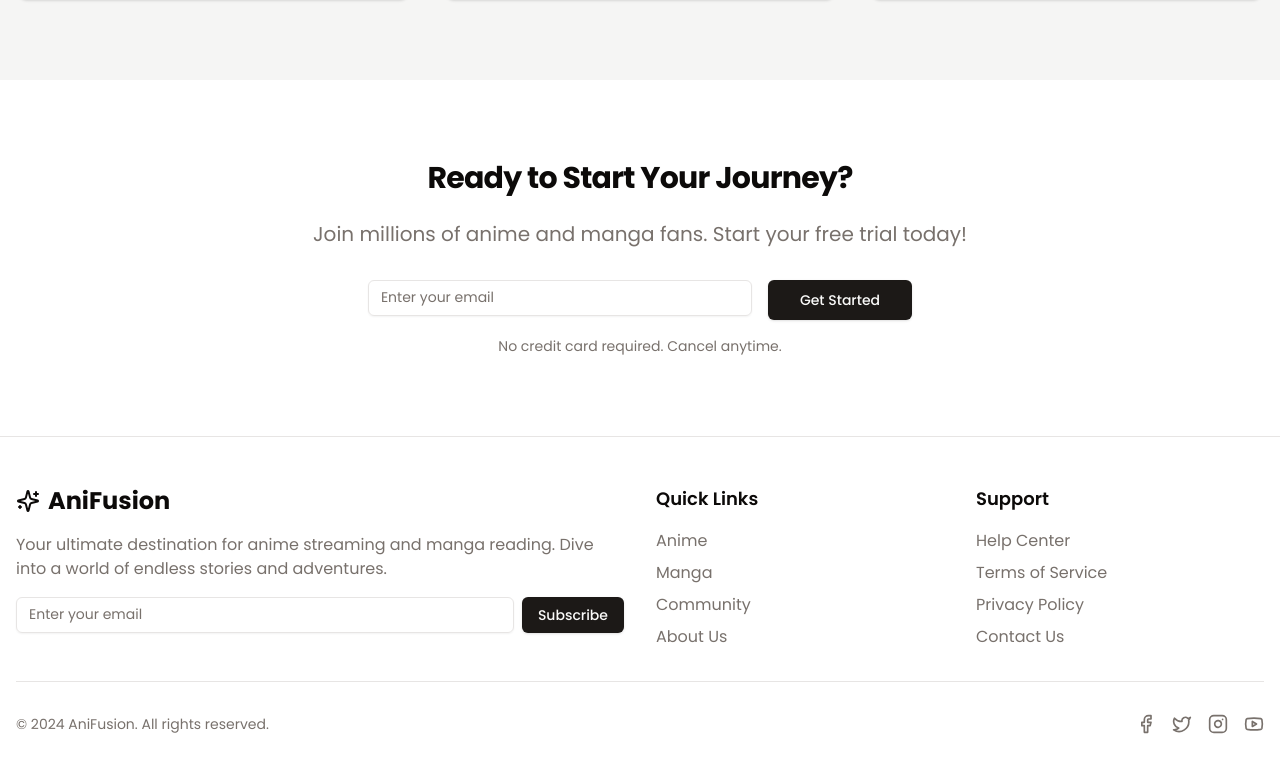
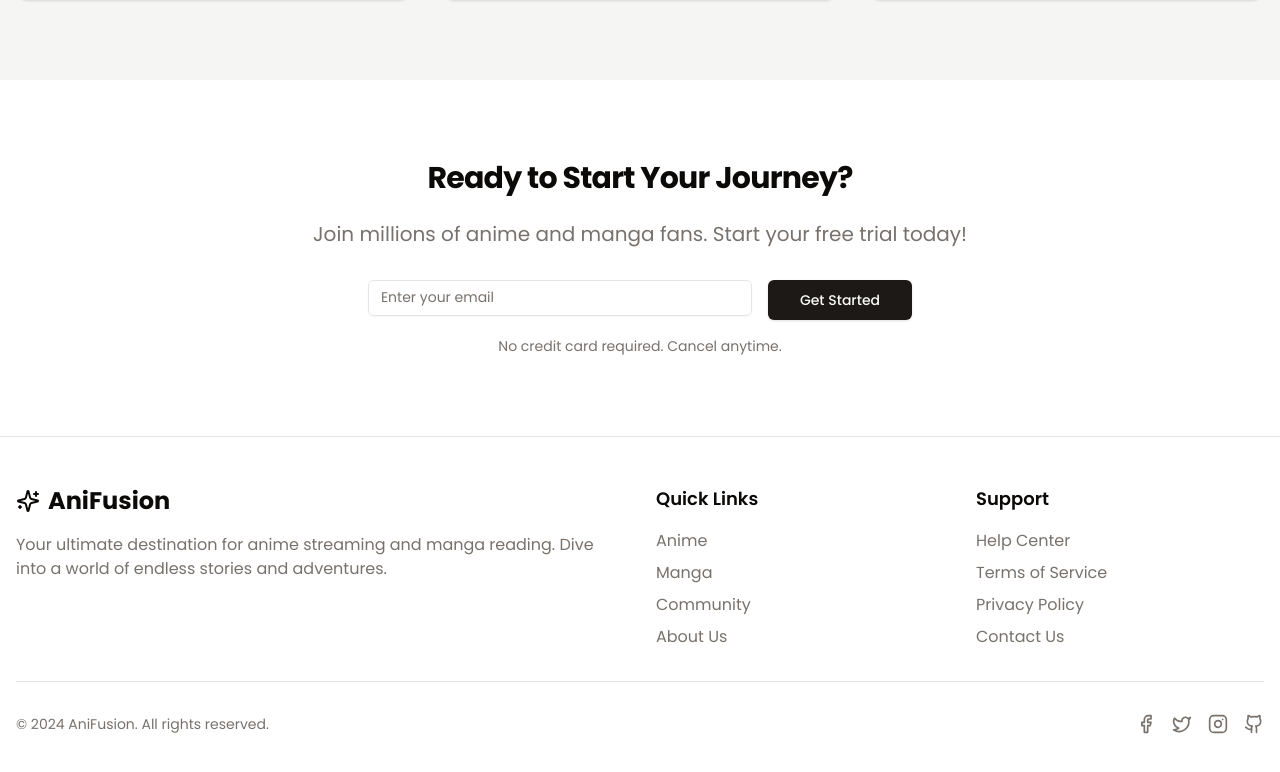
Before and after one commit to eggspm2/Anifusion-Next, a Next.js app: page / in a window 1280 px wide. Shown: the part 2609-3381 px from the top of the page. Built offline with nearby package versions, Linux system fonts and the light colour scheme.

Commit message:
- Adding github and instagram links , removing email subscription

```diff
--- a/src/components/_footer.jsx
+++ b/src/components/_footer.jsx
@@ -1,6 +1,6 @@
 import { Button } from "@/components/ui/button"
 import { Input } from "@/components/ui/input"
-import { Facebook, Instagram, Sparkles, Twitter, Youtube } from "lucide-react"
+import { Facebook, Github, Instagram, Sparkles, Twitter, Youtube } from "lucide-react"
 import Link from "next/link"
 
 export function Footer() {
@@ -16,16 +16,12 @@ export function Footer() {
             <p className="text-muted-foreground mb-4">
               Your ultimate destination for anime streaming and manga reading. Dive into a world of endless stories and adventures.
             </p>
-            <form className="flex flex-col sm:flex-row gap-2">
-              <Input type="email" placeholder="Enter your email" />
-              <Button type="submit">Subscribe</Button>
-            </form>
           </div>
           <div>
             <h3 className="font-semibold text-lg mb-4">Quick Links</h3>
             <ul className="space-y-2">
-              <li><Link href="#" className="text-muted-foreground hover:text-foreground transition-colors">Anime</Link></li>
-              <li><Link href="#" className="text-muted-foreground hover:text-foreground transition-colors">Manga</Link></li>
+              <li><Link href="/Anime" className="text-muted-foreground hover:text-foreground transition-colors">Anime</Link></li>
+              <li><Link href="/Manga" className="text-muted-foreground hover:text-foreground transition-colors">Manga</Link></li>
               <li><Link href="#" className="text-muted-foreground hover:text-foreground transition-colors">Community</Link></li>
               <li><Link href="#" className="text-muted-foreground hover:text-foreground transition-colors">About Us</Link></li>
             </ul>
@@ -36,7 +32,7 @@ export function Footer() {
               <li><Link href="#" className="text-muted-foreground hover:text-foreground transition-colors">Help Center</Link></li>
               <li><Link href="#" className="text-muted-foreground hover:text-foreground transition-colors">Terms of Service</Link></li>
               <li><Link href="#" className="text-muted-foreground hover:text-foreground transition-colors">Privacy Policy</Link></li>
-              <li><Link href="#" className="text-muted-foreground hover:text-foreground transition-colors">Contact Us</Link></li>
+              <li><Link href="mailto:irfan31331@gmail.com" className="text-muted-foreground hover:text-foreground transition-colors">Contact Us</Link></li>
             </ul>
           </div>
         </div>
@@ -53,13 +49,13 @@ export function Footer() {
               <Twitter className="h-5 w-5" />
               <span className="sr-only">Twitter</span>
             </Link>
-            <Link href="#" className="text-muted-foreground hover:text-foreground transition-colors">
+            <Link href="https://www.instagram.com/irfanmew313/" className="text-muted-foreground hover:text-foreground transition-colors">
               <Instagram className="h-5 w-5" />
               <span className="sr-only">Instagram</span>
             </Link>
-            <Link href="#" className="text-muted-foreground hover:text-foreground transition-colors">
-              <Youtube className="h-5 w-5" />
-              <span className="sr-only">YouTube</span>
+            <Link href="https://github.com/reyyuuki" className="text-muted-foreground hover:text-foreground transition-colors">
+              <Github className="h-5 w-5" />
+              <span className="sr-only">Github</span>
             </Link>
           </div>
         </div>
```
